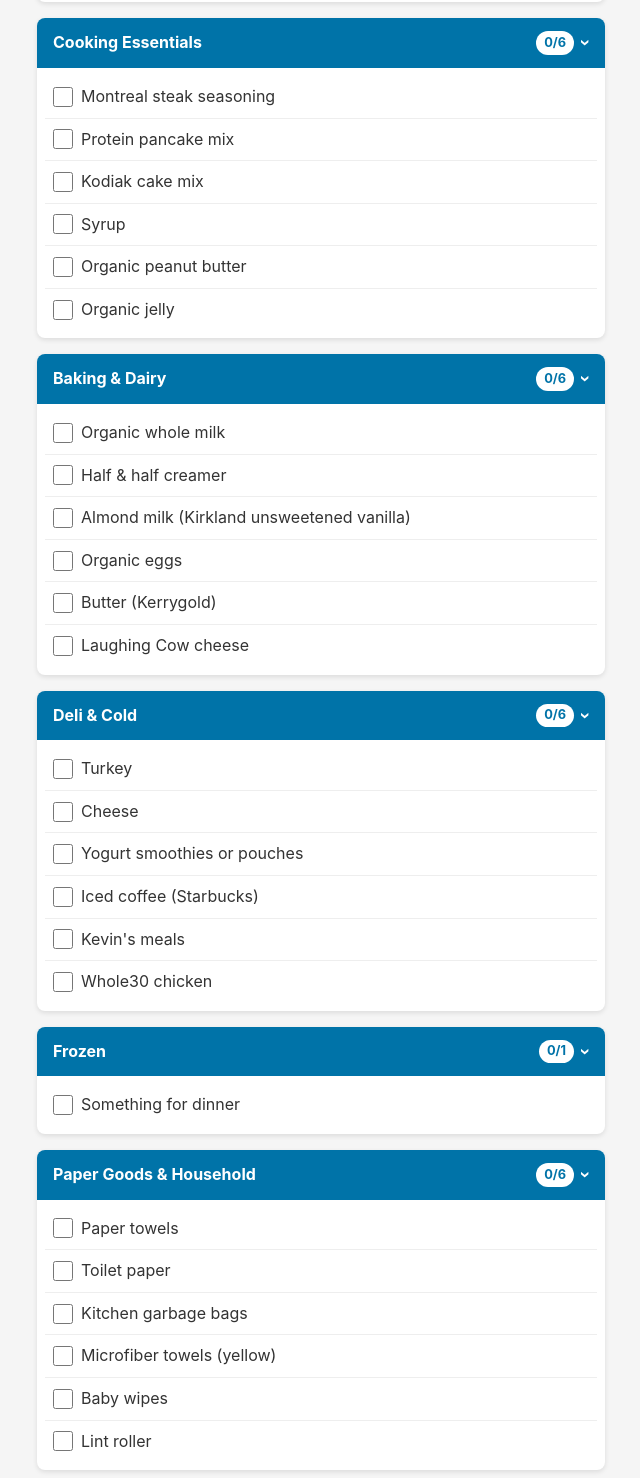
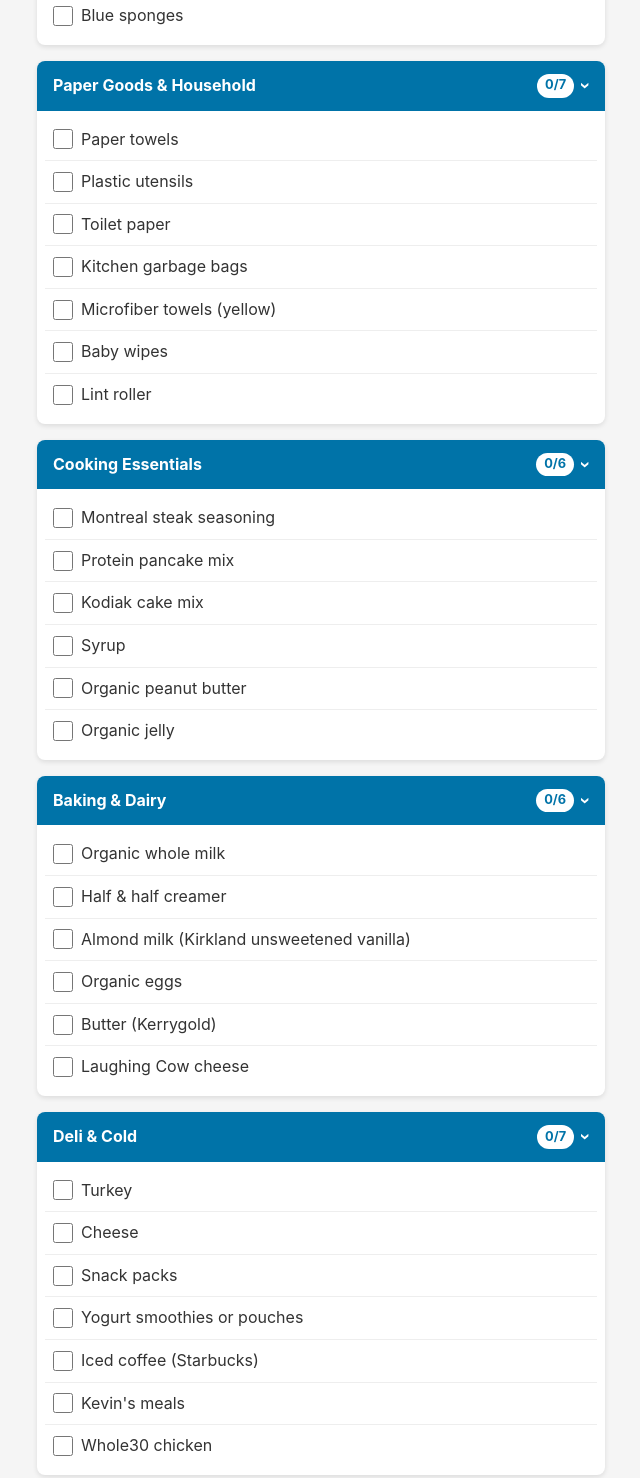
Before and after one commit to katzgrau/costco, a plain HTML site: page index.html in a window 1280 px wide. Shown: the part 1035-2513 px from the top of the page, without its empty margins (319-959 px from the left). Drawn offline with Linux system fonts and the light colour scheme.

Commit message:
Added some items

```diff
--- a/index.html
+++ b/index.html
@@ -324,7 +324,8 @@
                         { id: "razors", name: "Venus razors (Katie, NOT disposable)" },
                         { id: "kidprotein", name: "Protein shakes (kids)" },
                         { id: "orgain", name: "Orgain Organic protein powder" },
-                        { id: "collagen", name: "Vital Proteins collagen" }
+                        { id: "collagen", name: "Vital Proteins collagen" },
+                        { id: "whitestrips", name: "White Strips" },
                     ]
                 },
                 {
@@ -338,6 +339,19 @@
                         { id: "laundry", name: "Laundry detergent" },
                         { id: "dryer", name: "Dryer sheets" },
                         { id: "sponges", name: "Blue sponges" }
+                    ]
+                },
+                {
+                    id: "paper",
+                    name: "Paper Goods & Household",
+                    items: [
+                        { id: "papertowels", name: "Paper towels" },
+                        { id: "utensils", name: "Plastic utensils" },
+                        { id: "toiletpaper", name: "Toilet paper" },
+                        { id: "garbageBags", name: "Kitchen garbage bags" },
+                        { id: "microfiber", name: "Microfiber towels (yellow)" },
+                        { id: "babywipes", name: "Baby wipes" },
+                        { id: "lintroller", name: "Lint roller" }
                     ]
                 },
                 {
@@ -370,6 +384,7 @@
                     items: [
                         { id: "turkey", name: "Turkey" },
                         { id: "cheese", name: "Cheese" },
+                        { id: "snackpacks", name: "Snack packs" },
                         { id: "yogurt", name: "Yogurt smoothies or pouches" },
                         { id: "icedcoffee", name: "Iced coffee (Starbucks)" },
                         { id: "kevins", name: "Kevin's meals" },
@@ -381,18 +396,6 @@
                     name: "Frozen",
                     items: [
                         { id: "dinner", name: "Something for dinner" }
-                    ]
-                },
-                {
-                    id: "paper",
-                    name: "Paper Goods & Household",
-                    items: [
-                        { id: "papertowels", name: "Paper towels" },
-                        { id: "toiletpaper", name: "Toilet paper" },
-                        { id: "garbageBags", name: "Kitchen garbage bags" },
-                        { id: "microfiber", name: "Microfiber towels (yellow)" },
-                        { id: "babywipes", name: "Baby wipes" },
-                        { id: "lintroller", name: "Lint roller" }
                     ]
                 },
                 {
@@ -434,6 +437,7 @@
                     items: [
                         { id: "piratesbooty", name: "Pirate's Booty (snack packs)" },
                         { id: "gogosqueez", name: "Gogosqueez pouches" },
+                        { id: "gum", name: "Trident Gum" },
                         { id: "snackpacks", name: "Snack packs (x2)" },
                         { id: "superbowl", name: "Super Bowl snacks" }
                     ]
```
